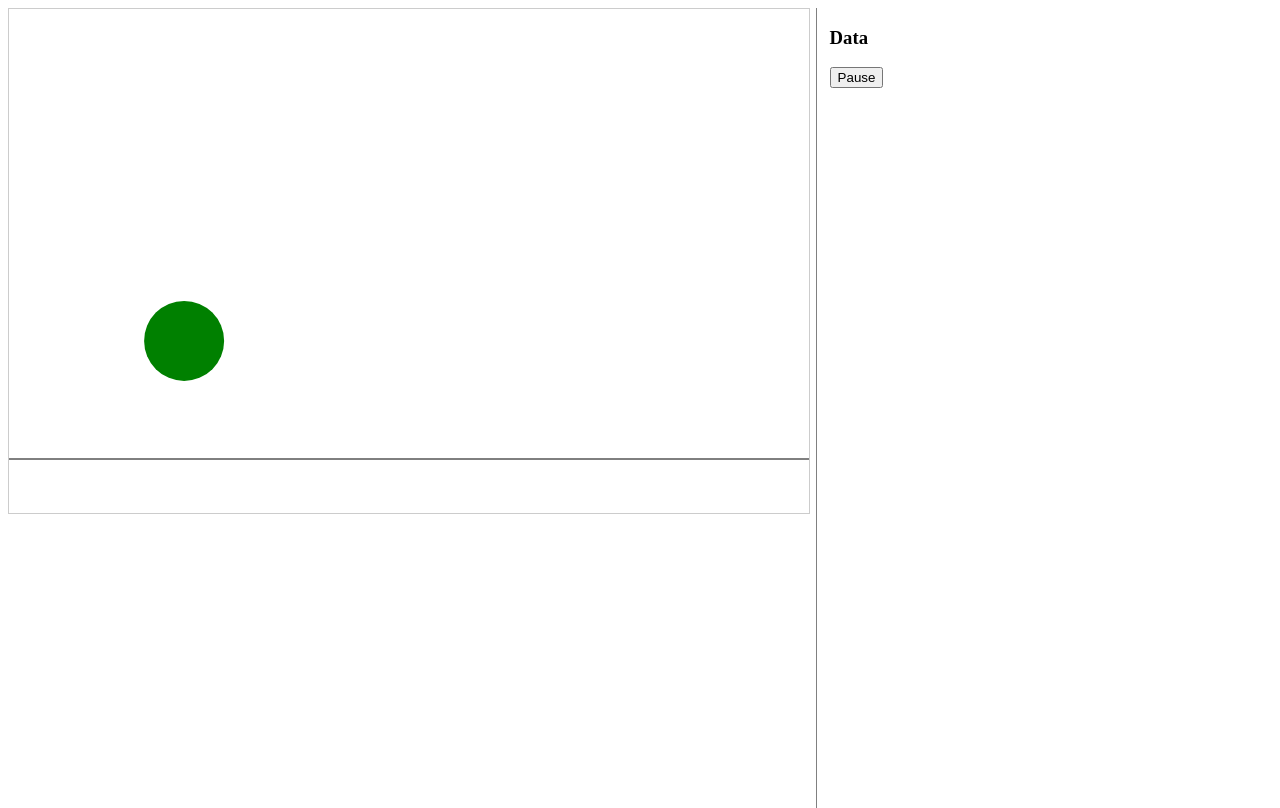
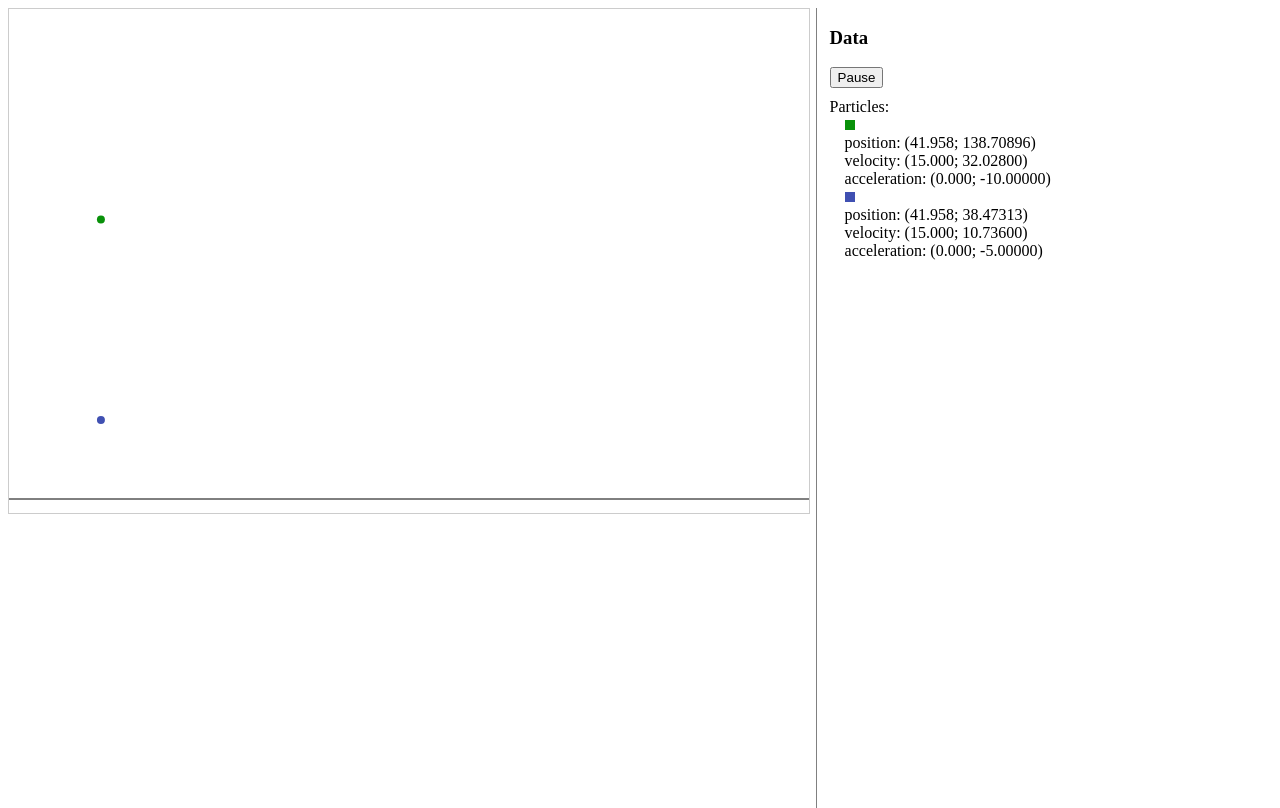
Before and after one commit to RemmargorP/js-physics-light, a plain HTML site: page index.html in a window 1280 px wide. Both pictures are taken after a click on the button "Simulate". Drawn offline with Linux system fonts and the light colour scheme.

Commit message:
+simple data printing

```diff
--- a/graphics.js
+++ b/graphics.js
@@ -21,7 +21,6 @@ function Graphics(element) {
   };
 
   this.scaled = function(v) {
-    console.log('kek', this.scale, v, this.scale.mulV(v));
     return this.scale.mulV(v);
   };
 
--- a/models.js
+++ b/models.js
@@ -1,3 +1,12 @@
+function getRandomColor() {
+  var letters = '0123456789AB';
+  var color = '#';
+  for (var i = 0; i < 6; i++ ) {
+    color += letters[Math.floor(Math.random() * 12)];
+  }
+  return color;
+}
+
 function Vector(x=0, y=0, z=0) {
   this.x = x;
   this.y = y;
@@ -46,6 +55,9 @@ function Particle(position = new Vector(0, 0, 0), velocity = new Vector(0, 0, 0)
   this.position = position;
   this.velocity = velocity;
   this.acceleration = acceleration;
+  this.appearance = {
+    color: getRandomColor()
+  };
 
   this.collide = function() {
     if (this.position.y <= 0) {
--- a/simulator.js
+++ b/simulator.js
@@ -4,9 +4,9 @@ function Model() {
   };
 
   r0 = new Vector(0, 10, 0);
-  v0 = new Vector(15, 6, 0);
+  v0 = new Vector(15, 60, 0);
 
-  this.particles = [new Particle(r0, v0, this.constants.g)]
+  this.particles = [new Particle(r0, v0, this.constants.g), new Particle(r0, new Vector(15, -20), this.constants.g.mul(0.5))]
   this.update = function(delta_t) {
     this.particles.forEach(function(item, index, arr) {
       item.update(delta_t);
@@ -19,12 +19,12 @@ function Model() {
 
 function Simulator() {
   this.graphics = new Graphics(document.getElementById("simulation"));
-  this.graphics.setProps(new Vector(10, 50, 0), new Vector(2, 20, 0));
+  this.graphics.setProps(new Vector(10, 10, 0), new Vector(2, 2, 0));
   this.model = new Model();
 
-  this.UPS = 2e4;
+  this.UPS = 1e4;
   this.deltaT = 1e-4;
-  this.FPS = 45;
+  this.FPS = 90;
   this.running = false;
 
   this.lastUpdate = Date.now();
@@ -46,11 +46,10 @@ function Simulator() {
 
     this.model.particles.forEach(function(item, index, arr) {
       var pos = graphics.getPosition(item.position);
-      console.log(pos);
       ctx.beginPath();
       var sizes = graphics.scaled(new Vector(2, 2, 0));
       ctx.arc(pos.x - sizes.x / 2, pos.y - sizes.y / 2, sizes.y, 0, Math.PI * 2, false);
-      ctx.fillStyle = "green";
+      ctx.fillStyle = item.appearance.color;
       ctx.fill();
       ctx.closePath();
     });
@@ -62,7 +61,26 @@ function Simulator() {
   }
 
   this.printData = function() {
+    // particles
+    var tmp = document.getElementsByClassName("data")[0];
+    if (tmp.getElementsByClassName("particles").length == 0) {
+      var elem = document.createElement('div');
+      elem.innerHTML = '<div>Particles:</div><div class="particles info"><div></div></div>';
+      elem.className = 'model particles';
+      tmp.appendChild(elem);
+    }
 
+    this.model.particles.forEach(function(item, index, arr) {
+      var list = document.getElementsByClassName("particles info")[0].childNodes[0];
+      while (index >= list.childNodes.length) {
+        list.appendChild(document.createElement('div'));
+      }
+      var elem = list.childNodes[index];
+      elem.innerHTML = '<div class="box" style="background-color: ' + item.appearance.color + ';"></div>' +
+                        '<div> position: (' + item.position.x.toFixed(3) + '; ' + item.position.y.toFixed(5) + ')<br>'+
+                        'velocity: (' + item.velocity.x.toFixed(3) + '; ' + item.velocity.y.toFixed(5) + ')<br>' +
+                        'acceleration: (' + item.acceleration.x.toFixed(3) + '; ' + item.acceleration.y.toFixed(5) + ')<br></div>';
+    });
   }
 
   this.simulate = function() {
--- a/style.css
+++ b/style.css
@@ -5,8 +5,23 @@
 }
 
 .data {
-  float: right;
+  float:right;
   width: 35%;
+}
+
+.info {
+  display: inline-block;
+  margin-left: 15px;
+}
+
+.model {
+  margin-top: 10px;
+}
+
+.box {
+  width: 10px !important;
+  height: 10px !important;
+  display: inline-block;
 }
 
 .verticalDivider {
```
Also changed, not shown: index.html (+1 -0 lines).
